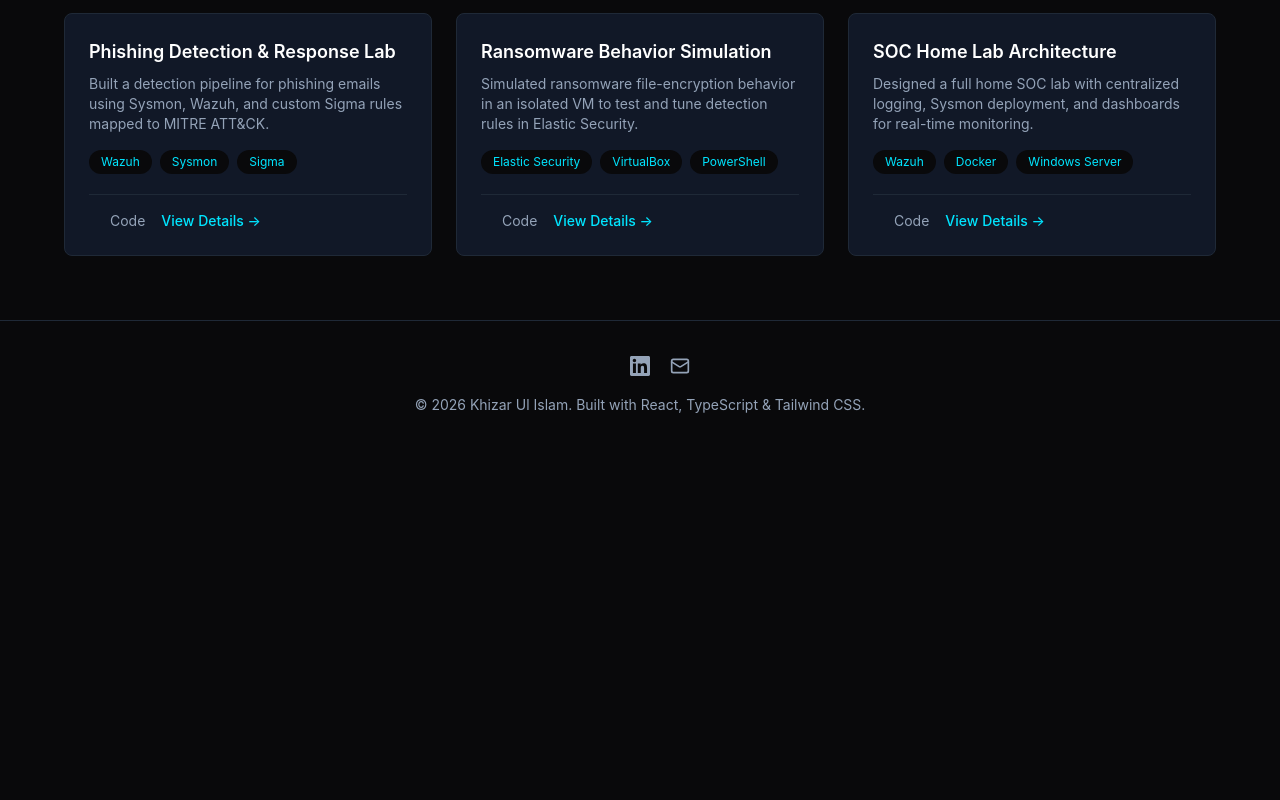
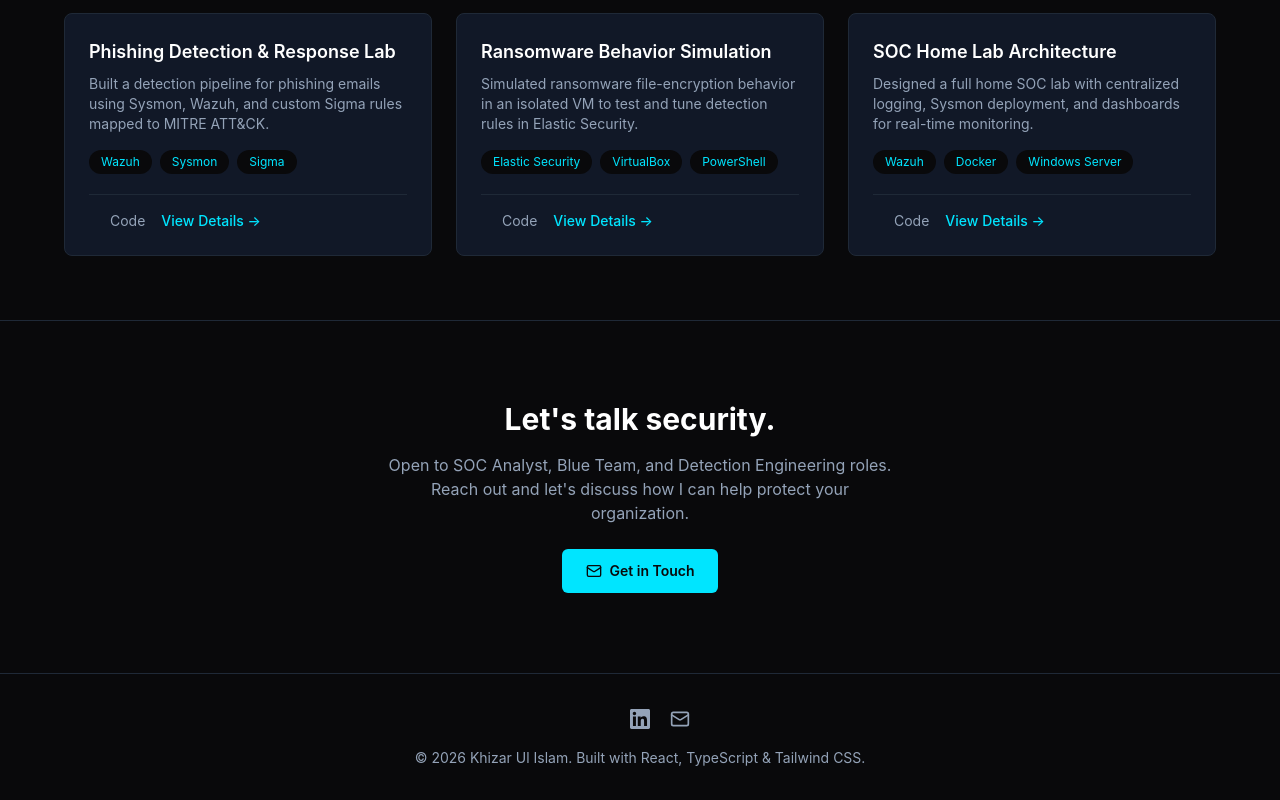
Before and after one commit to Khizar-malik97/soc-analyst-portfolio, a React (Vite) app: page / in a window 1280 px wide. Shown: the part 1065-1865 px from the top of the page. Before the commit the page ends 1512 px from the top, so only its background shows below. Built offline with nearby package versions, Linux system fonts and the light colour scheme; some icons are missing.

Commit message:
Add Latest Projects section with reusable ProjectCard component

```diff
--- /dev/null
+++ b/src/components/CallToAction.tsx
@@ -0,0 +1,27 @@
+import { Link } from 'react-router'
+import { Mail } from 'lucide-react'
+
+function CallToAction() {
+  return (
+    <section className="border-t border-border px-6 py-20">
+      <div className="mx-auto flex max-w-3xl flex-col items-center gap-4 text-center">
+        <h2 className="text-2xl font-bold text-white sm:text-3xl">
+          Let's talk security.
+        </h2>
+        <p className="max-w-lg text-muted">
+          Open to SOC Analyst, Blue Team, and Detection Engineering roles.
+          Reach out and let's discuss how I can help protect your organization.
+        </p>
+        <Link
+          to="/contact"
+          className="mt-2 flex items-center gap-2 rounded-md bg-accent px-6 py-3 text-sm font-semibold text-background transition-transform hover:scale-105"
+        >
+          <Mail size={16} />
+          Get in Touch
+        </Link>
+      </div>
+    </section>
+  )
+}
+
+export default CallToAction
--- a/src/pages/Home.tsx
+++ b/src/pages/Home.tsx
@@ -1,6 +1,7 @@
 import Hero from '../components/Hero'
 import Stats from '../components/Stats'
 import LatestProjects from '../components/LatestProjects'
+import CallToAction from '../components/CallToAction'
 
 function Home() {
   return (
@@ -8,6 +9,7 @@ function Home() {
       <Hero />
       <Stats />
       <LatestProjects />
+      <CallToAction />
     </div>
   )
 }
```
